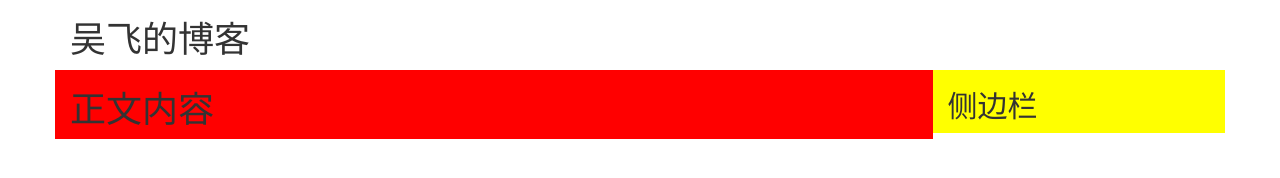
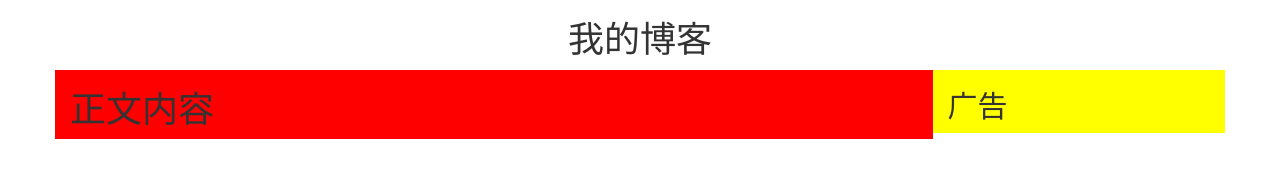
Before and after one commit to mmsqc/kuku, a plain HTML site: page Mybloge/html/index.html in a window 1280 px wide. Drawn offline with nearby package versions, Linux system fonts and the light colour scheme.

```diff
--- a/html/index.html
+++ b/Mybloge/html/index.html
@@ -13,17 +13,13 @@
 </head>
 <body>
 <div id="app" class="container">
-    <div class="header">
-    <div class="core">
-        <h1><span>吴飞</span>的博客</h1>
-    </div>
-    </div>
     <div class="row">
-        <div class="col-md-9 bgd_clr_red">
+        <h1 class="col-md-12 col-xs-12 text-center">我的博客</h1>
+        <div class="col-md-9 col-xs-12 bgd_clr_red">
             <h1>正文内容</h1>
         </div>
-        <div class="col-md-3 bgd_clr_yellow">
-            <h2>侧边栏</h2>
+        <div class="col-md-3 col-xs-12 bgd_clr_yellow">
+            <h2>广告</h2>
         </div>
     </div>
 
```
Also changed, not shown: index.html (+1 -1 lines), Mybloge/css/base_v1.0.1.css (renamed from css/base_v1.0.1.css), Mybloge/css/index.css (renamed from css/index.css), Mybloge/images/ico.png (renamed from images/ico.png), Mybloge/js/index.js (renamed from js/index.js), 1 other file.
